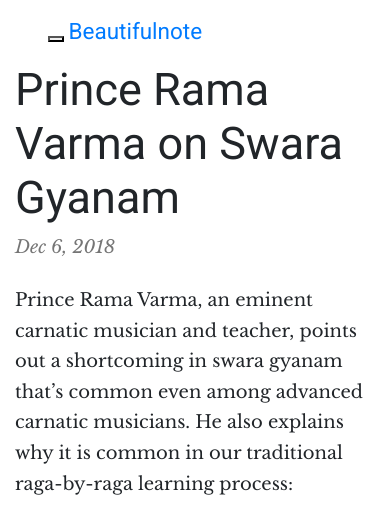
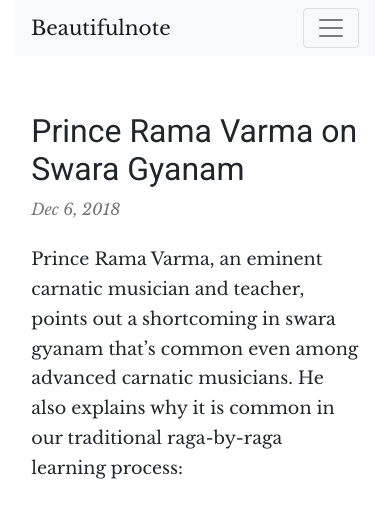
Before and after one commit to ananthp/beautifulnote, a Jekyll site: the page built from blog/_posts/2018-12-06-prince-rama-varma-on-swaragyanam.markdown, in a window 390 px wide. Shown: the top 511 px of the page. Built offline with Jekyll 4.4.1, drawn with Linux system fonts in a browser that asks for light colours; nearby versions of some CDN libraries.

Commit message:
updated style to resemble published version of page
* navbar upgraded as per bootstrap 4
* added css classes to post title, and styled
* link colors changed to default bootstrap3 link colors
* some youtube embeds made responsive. TODO: upgrade other embeds too
* css: some sizes are now defined in terms of rem

```diff
--- a/_layouts/bootstrap-frontpage.html
+++ b/_layouts/bootstrap-frontpage.html
@@ -7,43 +7,42 @@
 
 <div class="container">
 
+{% if page.url == '/' %}
+{%    assign home = '#' %}
+{% else %}
+{%    assign home = site.url %}
+{% endif %}
+
   <!-- Top. Navigation-->
-  <nav class="navbar navbar-default">
-    <div class="container-fluid">
+  <nav class="navbar navbar-expand-md navbar-light bg-light">
     <!-- Brand and toggle get grouped for better mobile display -->
-      <div class="navbar-header">
-        <button type="button" class="navbar-toggle collapsed" data-toggle="collapse" data-target="#top-nav-collapse" aria-expanded="false">
-          <span class="sr-only">Toggle navigation</span>
-          <span class="icon-bar"></span>
-          <span class="icon-bar"></span>
-          <span class="icon-bar"></span>
+    <a class="navbar-brand disabled" href="{{ home }}">Beautifulnote</a>
+    <button class="navbar-toggler" type="button" data-toggle="collapse" data-target="#navbarSupportedContent" aria-controls="navbarSupportedContent" aria-expanded="false" aria-label="Toggle navigation">
+      <span class="navbar-toggler-icon"></span>
     </button>
-        <a class="navbar-brand" href="{{ site.url}}">Beautifulnote</a>
-      </div>
 
-      <div class="collapse navbar-collapse" id="top-nav-collapse">
-        <ul class="nav navbar-nav navbar-right">
+    <div class="collapse navbar-collapse" id="navbarSupportedContent">
+      <ul class='nav ml-auto'>
         {% for page in site.pages %}
         {% if page.title %}
-          <li><a href="{{ page.url | prepend: site.baseurl }}">{{ page.title }}</a></li>
+        <li class='nav-item'><a class='nav-link' href="{{ page.url | prepend: site.baseurl }}">{{ page.title }}</a></li>
         {% endif %}
         {% endfor %}
       </ul>
     </div>
 
-    </div> <!-- container fluid -->
   </nav>
 
   <!-- main content -->
-  <div class="row">
-    <div class="col-xs-10 col-xs-offset-1 col-md-8 col-md-offset-2">
+  <div class="row justify-content-center">
+    <div class="col-11 col-md-8">
       {{ content }}
     </div>
   </div>
 </div>
 
-<script src="//code.jquery.com/jquery-1.11.3.min.js"></script>
-<script src="https://maxcdn.bootstrapcdn.com/bootstrap/3.3.6/js/bootstrap.min.js"></script>
+{% include bootstrap-scripts.html %}
+{% include apps_listing.html %}
 </body>
 
 </html>
--- a/_layouts/post.html
+++ b/_layouts/post.html
@@ -3,7 +3,7 @@ layout: bootstrap-frontpage
 ---
 <article>
   <header>
-    <h1>{{ page.title }}</h1>
+    <h1 class='post-title'>{{ page.title }}</h1>
     <div class='post-date'>
         {% if page.updated %}
         Updated on {{ page.updated | date: "%b %Y" }}
--- a/blog/_posts/2018-12-06-prince-rama-varma-on-swaragyanam.markdown
+++ b/blog/_posts/2018-12-06-prince-rama-varma-on-swaragyanam.markdown
@@ -11,7 +11,9 @@ sadhakam_app_link: https://play.google.com/store/apps/details?id=org.kuyil.sadha
 
 Prince Rama Varma, an eminent carnatic musician and teacher, points out a shortcoming in swara gyanam that's common even among advanced carnatic musicians. He also explains why it is common in our traditional raga-by-raga learning process:
 
-<iframe width="560" height="315" src="https://www.youtube-nocookie.com/embed/AivQgaKwEfo?start=606" frameborder="0" allow="accelerometer; autoplay; encrypted-media; gyroscope; picture-in-picture" allowfullscreen></iframe>
+<div class="embed-responsive embed-responsive-16by9">
+<iframe class='embed-responsive-item' src="https://www.youtube-nocookie.com/embed/AivQgaKwEfo?start=606" frameborder="0" allow="accelerometer; autoplay; encrypted-media; gyroscope; picture-in-picture" allowfullscreen></iframe>
+</div>
 
 Excerpts from his talk:
 
@@ -24,12 +26,12 @@ Excerpts from his talk:
 This is exactly why we built <a {{ site.external_link }} href='https://play.google.com/store/apps/details?id=org.kuyil.sadhakam'>Sadhakam Carnatic Ear Trainer</a> (Android app). It has direct swaram centric exercises that will help you fix all the swarasthanas <em>in your throat, ear and brain</em> as Prince Rama Varma advices.
 
 <div class='row'>
-<div class='col-xs-6'>
+<div class='col-md'>
 	<a href='https://play.google.com/store/apps/details?id=org.kuyil.sadhakam'>
 	<img class='img-fluid' src="/images/screenshot-sadhakam-srg-question.png" alt="a challenge in sadhakam app sa-ri-ga exercise" />
 	</a>
 </div>
-<div class='col-xs-6'>
+<div class='col-md'>
 	<a href='https://play.google.com/store/apps/details?id=org.kuyil.sadhakam'>
 	<img class='img-fluid' src="/images/screenshot-sadhakam-srg-answer.png" alt="answer to the challenge in sadhakam app" />
 	</a>
--- a/css/site_theme.sass
+++ b/css/site_theme.sass
@@ -4,16 +4,22 @@
 html,
 body,
 p
-  font-family: 'Roboto', 'Open Sans', sans-serif
-  font-size: 18px
+  font-family: 'Libre Baskerville', serif
 
 p
-  padding-bottom: 8px
+  padding-bottom: 0.8rem
   line-height: 1.7
-  font-family: 'Libre Baskerville', serif
+  font-size: 1.1rem
 
 h1, h2, h3, h4
   font-family: 'Roboto', sans-serif
+
+a
+  color: #337ab7
+
+.post-title
+  font-size: 2rem
+  padding-top: 2rem
 
 .post-date
   color: #757575
@@ -22,6 +28,9 @@ h1, h2, h3, h4
   font-family: 'Libre Baskerville', serif
   font-style: italic
 
+
+nav
+  margin-bottom: 24px
 // this is the minimum width of md (desktop) screens
 // this variable is defined by bootstrap, and ideally should be simply imported here.
 // however, as we don't have bootstrap source here, we simply redefine it.
--- a/index.html
+++ b/index.html
@@ -5,7 +5,7 @@ redirect_from: "/blog/"
 
 
 {% for post in site.posts %}
-<h2>
+<h2 class='post-title'>
   <a href="{{ post.url | prepend: site.baseurl }}">{{ post.title }}</a>
 </h2>
 {{ post.excerpt }}
```
Lines whose indentation alone changed are shown as unchanged.
